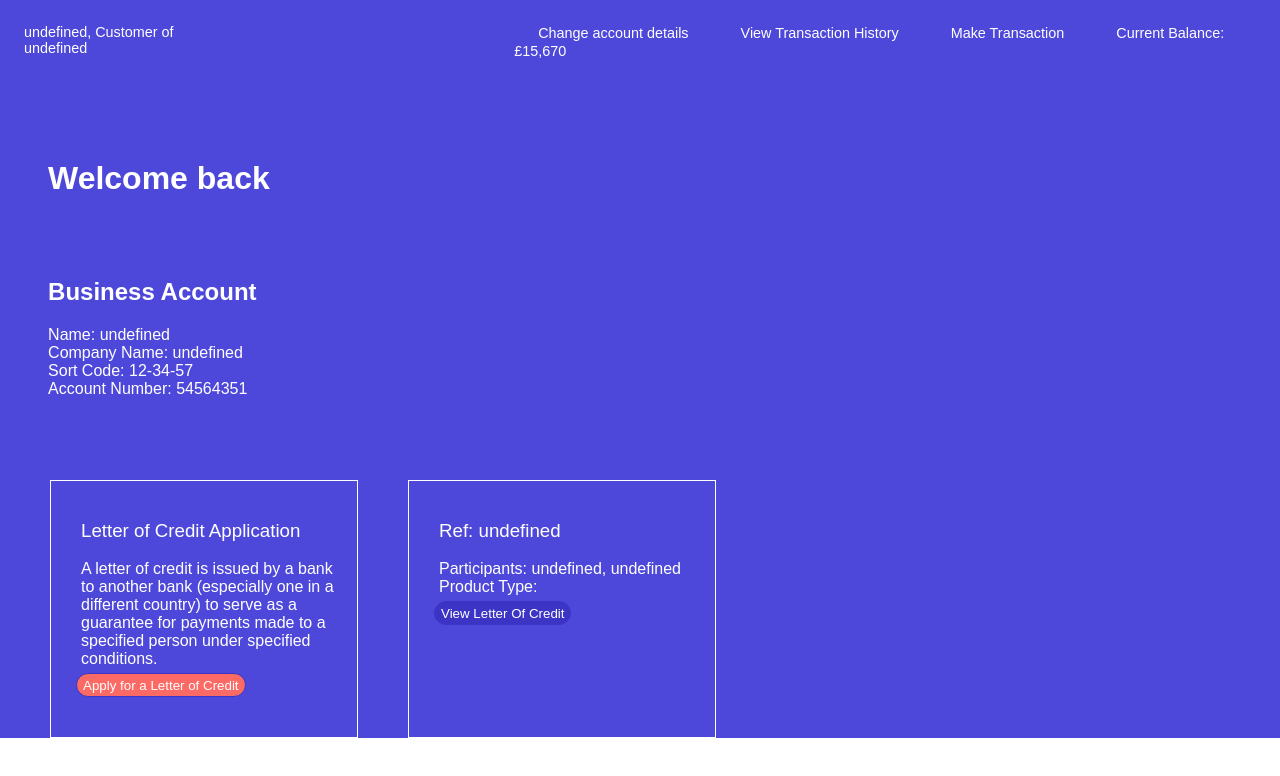
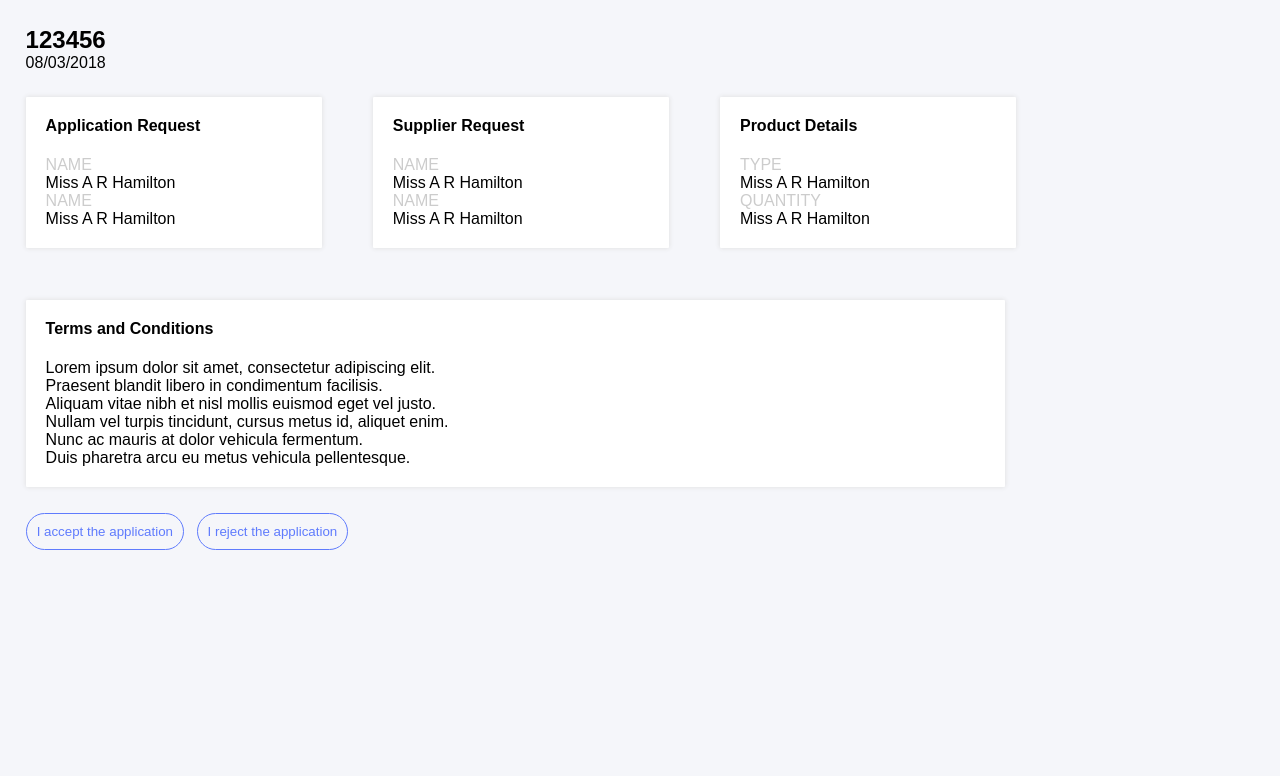
Before and after one commit to nikkkola/loc-app, a React (Create React App) app: page / in a window 1280 px wide. Both pictures are taken after a click on the button "Apply for a Letter of Credit". Shown: the top 776 px of the page. Built offline with nearby package versions, Linux system fonts and the light colour scheme; no server answers.

Commit message:
Updates to allow for page navigation. Foundations for posting transactions through the UI

```diff
--- a/src/App.js
+++ b/src/App.js
@@ -30,16 +30,52 @@ const sampleLetter = {
   rules: ['Lorem ipsum dolor sit amet, consectetur adipiscing elit.', 'Praesent blandit libero in condimentum facilisis.', 'Aliquam vitae nibh et nisl mollis euismod eget vel justo.', 'Nullam vel turpis tincidunt, cursus metus id, aliquet enim.', 'Nunc ac mauris at dolor vehicula fermentum.', 'Duis pharetra arcu eu metus vehicula pellentesque.']
 };
 
+const pageContents = {
+  ALICE: "ALICE",
+  BOA: "BOA",
+  LOC: "LOC"
+}
+
 class App extends Component {
+  constructor() {
+    super();
+    this.state = {
+      currentPage: pageContents.ALICE
+    };
+  }
+
+  goToLetterScreen() {
+    this.setState({
+      currentPage: pageContents.LOC
+    });
+  }
+
+  goToAliceScreen() {
+    this.setState({
+      currentPage: pageContents.ALICE
+    })
+  }
+
   render() {
-
     let locPageContents = (
-      <LetterOfCredit letterId={sampleLetter.letterId} date={sampleLetter.date} applicant={sampleLetter.applicant} beneficiary={sampleLetter.beneficiary} productDetails={sampleLetter.productDetails} rules={sampleLetter.rules}/>
+      <LetterOfCredit letterId={sampleLetter.letterId} date={sampleLetter.date} applicant={sampleLetter.applicant} beneficiary={sampleLetter.beneficiary} productDetails={sampleLetter.productDetails} rules={sampleLetter.rules} callback={this.goToAliceScreen.bind(this)}/>
     );
 
-    return (
-      <CustomerPage />
-    );
+    if(this.state.currentPage == pageContents.ALICE) {
+      return (
+        <CustomerPage callback={this.goToLetterScreen.bind((this))}/>
+      );
+    } else if(this.state.currentPage == pageContents.BOA) {
+      return (
+        <EmployeePage />
+      );
+    } else {
+      return(
+        <Page contents={locPageContents} />
+      );
+    }
+
+
   }
 }
 
--- a/src/components/CustomerPage/CustomerPage.js
+++ b/src/components/CustomerPage/CustomerPage.js
@@ -13,7 +13,8 @@ class CustomerPage extends Component {
 		super(props)
 		this.state = {
 			userDetails: {},
-			letter: {}
+			letter: {},
+			callback: this.props.callback
 		}
 	}
 
@@ -37,7 +38,7 @@ class CustomerPage extends Component {
 	generateCards() {
     //TODO - update so this takes an array rather than just an object
     return (
-      <LoCCard letter={this.state.letter}/>
+      <LoCCard letter={this.state.letter} callback={this.state.callback}/>
     );
   }
 
@@ -67,7 +68,7 @@ class CustomerPage extends Component {
     	    </div>
     	  </div>
     	  <div id="locDiv" className="flexDiv">
-    	    <LoCApplyCard />
+    	    <LoCApplyCard callback={this.state.callback}/>
     	    {cardsJSX}
     	  </div>
 			</div>
@@ -75,4 +76,8 @@ class CustomerPage extends Component {
   }
 }
 
+CustomerPage.propTypes = {
+	callback: PropTypes.func
+}
+
 export default CustomerPage;
--- a/src/components/EmployeePage/EmployeePage.js
+++ b/src/components/EmployeePage/EmployeePage.js
@@ -20,20 +20,20 @@ class CustomerPage extends Component {
 		.then(response => {
 			this.setState ({
 				userDetails: response.data
-        }
-      );
+      });
+    })
+    .catch(error => {
+
     });
     axios.get('http://localhost:3000/api/LetterOfCredit')
     .then(response => {
       this.setState ({
         letter: response.data[0]
       });
-      }
-    );
-	}
+    })
+    .catch(error => {
 
-	componentDidUpdate() {
-		console.log(this.state);
+    });
 	}
 
   render() {
--- a/src/components/LetterOfCredit/LetterOfCredit.js
+++ b/src/components/LetterOfCredit/LetterOfCredit.js
@@ -2,8 +2,30 @@ import React, { Component } from 'react';
 import PropTypes from 'prop-types';
 import './letterofcredit.css';
 import DetailsCard from '../DetailsCard/DetailsCard.js';
+import axios from 'axios';
 
 class LetterOfCredit extends Component {
+  constructor(props) {
+    super(props);
+  }
+
+  componentWillReceiveProps() {
+
+  }
+
+  createLOC() {
+    axios.post('http://localhost:3000/api/InitialTransaction', {
+
+    })
+    .then(response =>  {
+      console.log(response);
+    })
+    .catch(error => {
+
+    });
+  }
+
+
   render() {
     let applicantNameText = 'Name: ' + this.props.applicant.name;
     let applicantCompanyNameText = 'Company Name: ' + this.props.applicant.companyName;
@@ -66,8 +88,8 @@ class LetterOfCredit extends Component {
 
 
         <div class="actions">
-          <button>I accept the application</button>
-          <button>I reject the application</button>
+          <button onClick={this.createLOC}>I accept the application</button>
+          <button onClick={this.props.callback}>I reject the application</button>
         </div>
       </div>
     );
--- a/src/components/LetterOfCredit/letterofcredit.css
+++ b/src/components/LetterOfCredit/letterofcredit.css
@@ -1,6 +1,7 @@
 .LCcontainer {
   background-color: #f5f6fa;
   width: 100%;
+  height: 100%;
 }
 
 .LCcontainer > br {
--- a/src/components/LoCCard/LoCApplyCard.js
+++ b/src/components/LoCCard/LoCApplyCard.js
@@ -8,10 +8,14 @@ class LoCApplyCard extends Component {
         <div className="LoCCard">
           <h3>Letter of Credit Application</h3>
           <p>A letter of credit is issued by a bank to another bank (especially one in a different country) to serve as a guarantee for payments made to a specified person under specified conditions.</p>
-          <button className="viewButton applyButton">Apply for a Letter of Credit</button>
+          <button className="viewButton applyButton" onClick={this.props.callback}>Apply for a Letter of Credit</button>
         </div>
       );
     }
   }
 
+  LoCApplyCard.propTypes = {
+    callback: PropTypes.func
+  }
+
   export default LoCApplyCard;
--- a/src/components/LoCCard/LoCCard.js
+++ b/src/components/LoCCard/LoCCard.js
@@ -18,21 +18,22 @@ class LoCCard extends Component {
 
   render() {
     let referenceNumberText = 'Ref: ' + this.state.letter.letterId;
-    let participantsText = 'Participants: ' + this.state.letter.applicant + ', ' + this.state.letter.beneficiary;
+    let participantsText = 'Participants: ' + this.state.letter.applicant + ', ' + this.state.letter.issuingBank + ', ' + this.state.letter.beneficiary + ', ' + this.state.letter.confirmingBank;
     let productsText = 'Product Type: ';
     return (
       <div className="LoCCard">
         <h3>{referenceNumberText}</h3>
         <p>{participantsText}</p>
         <p>{productsText}</p>
-        <button className="viewButton">View Letter Of Credit</button>
+        <button className="viewButton" onClick={this.props.callback}>View Letter Of Credit</button>
       </div>
     );
   }
 }
 
 LoCCard.propTypes = {
-  letter: PropTypes.object
+  letter: PropTypes.object,
+  callback: PropTypes.func
 }
 
 export default LoCCard;
--- a/src/components/Modal/Modal.js
+++ b/src/components/Modal/Modal.js
@@ -11,7 +11,6 @@ class Modal extends Component {
 	}
 
   handleClick() {
-      console.log("click");
       this.setState({
           show: false
       })
--- a/src/components/Page/page.css
+++ b/src/components/Page/page.css
@@ -1,5 +1,5 @@
 .Page {
-	height: -webkit-fill-available;
+	height: 100vh;
 }
 
 .Username {
--- a/src/components/Table/Table.js
+++ b/src/components/Table/Table.js
@@ -12,7 +12,6 @@ class Table extends Component {
   }
 
 	componentWillReceiveProps(nextProps) {
-		console.log(nextProps);
 		this.setState({
 			letter: nextProps.letter
 		})
```
Lines whose indentation alone changed are shown as unchanged.
